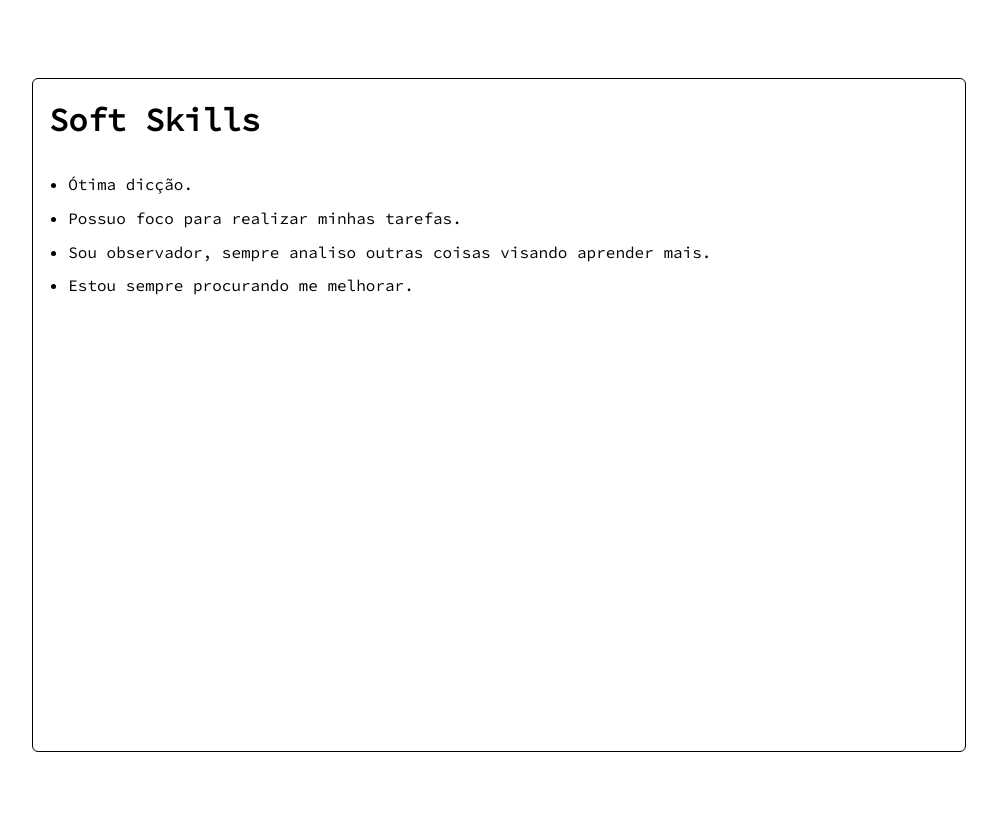
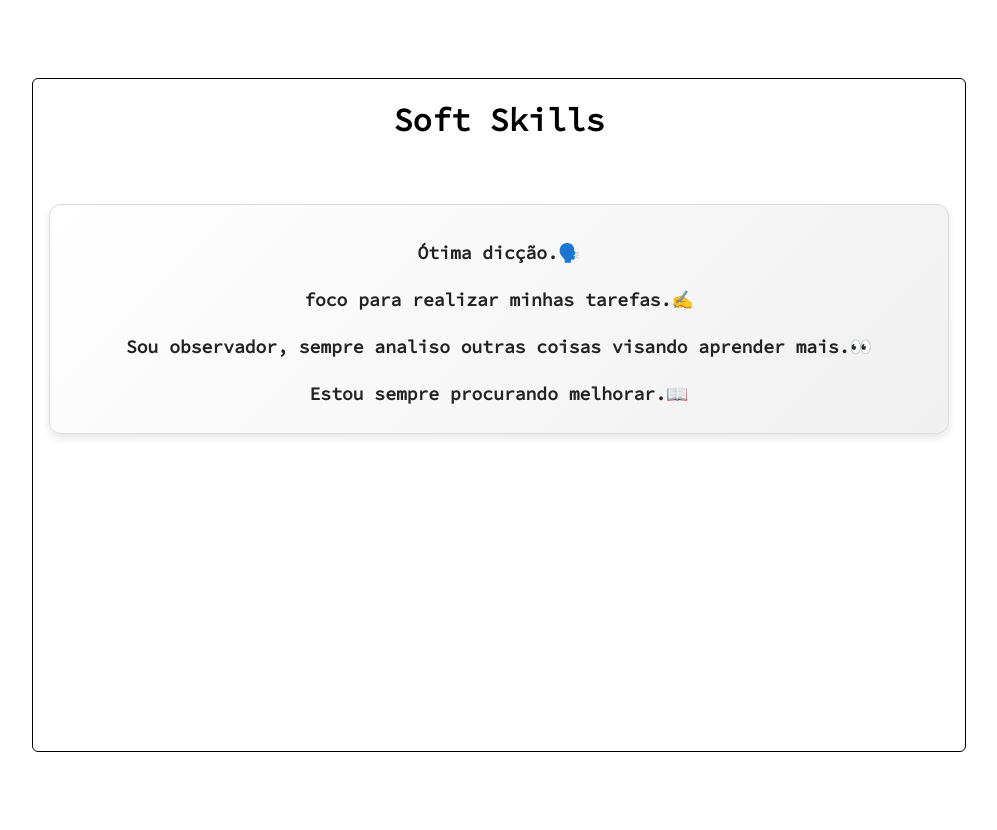
Before and after one commit to LeoBomDCode-dev/sobre-mim, a plain HTML site: page index.html in a window 1280 px wide. Shown: the part 3072-3902 px from the top of the page, without its empty margins (141-1138 px from the left). Drawn offline with Linux system fonts and the light colour scheme.

Commit message:
Sobre Mim

```diff
--- a/index.html
+++ b/index.html
@@ -89,15 +89,14 @@
 
 
     <section id="soft-skills">
+        <h2 style="text-align: center;">Soft Skills</h2>
+        <div class= "skills-cards">
+            <div class= "card-skill">
+                <h3>Ótima dicção.🗣️</h3>
+                <h3> foco para realizar minhas tarefas.✍️</h3>
+                <h3>Sou observador, sempre analiso outras coisas visando aprender mais.👀</h3>
+                <h3>Estou sempre procurando melhorar.📖</h3>
 
-
-            <h2>Soft Skills</h2>
-
-        <ul>
-            <li>Ótima dicção.</li>
-            <li>Possuo foco para realizar minhas tarefas.</li>
-            <li>Sou observador, sempre analiso outras coisas visando aprender mais.</li>
-            <li>Estou sempre procurando me melhorar.</li>
         </ul>
     </section>
 
```
